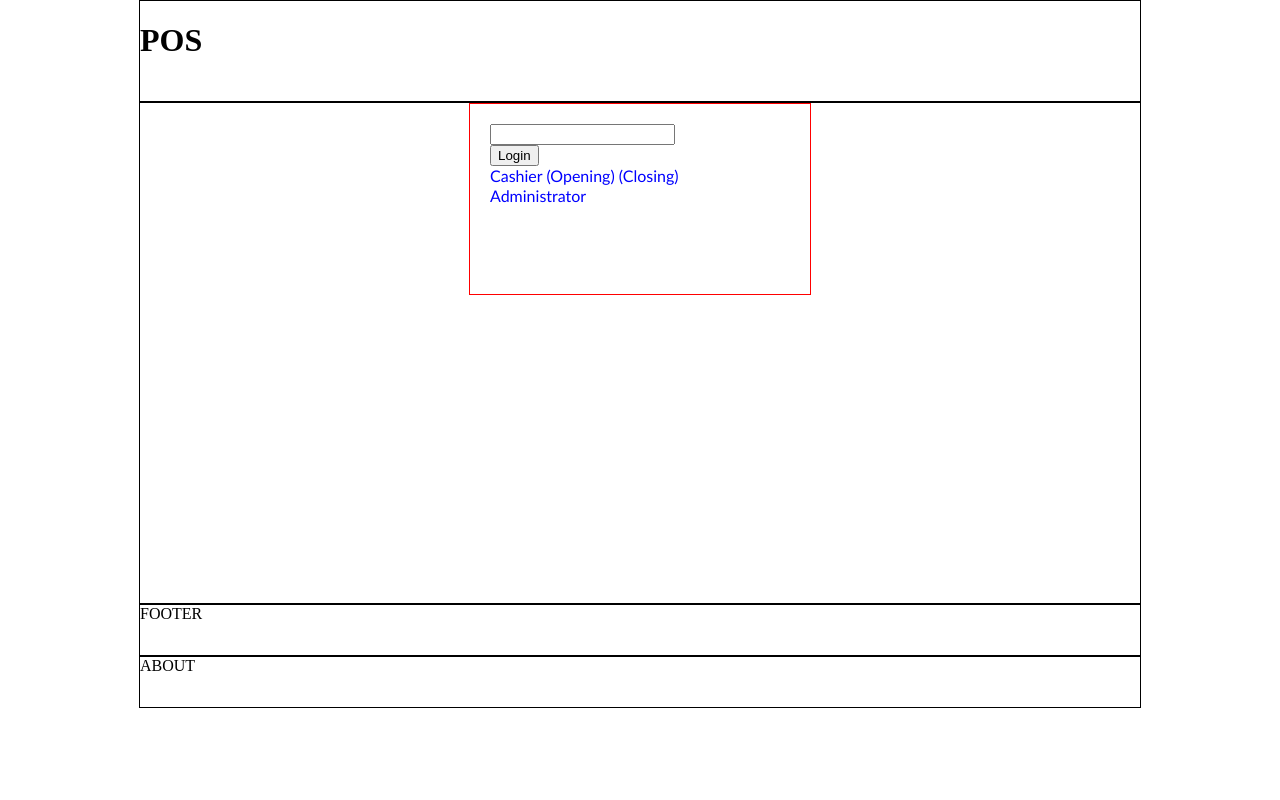
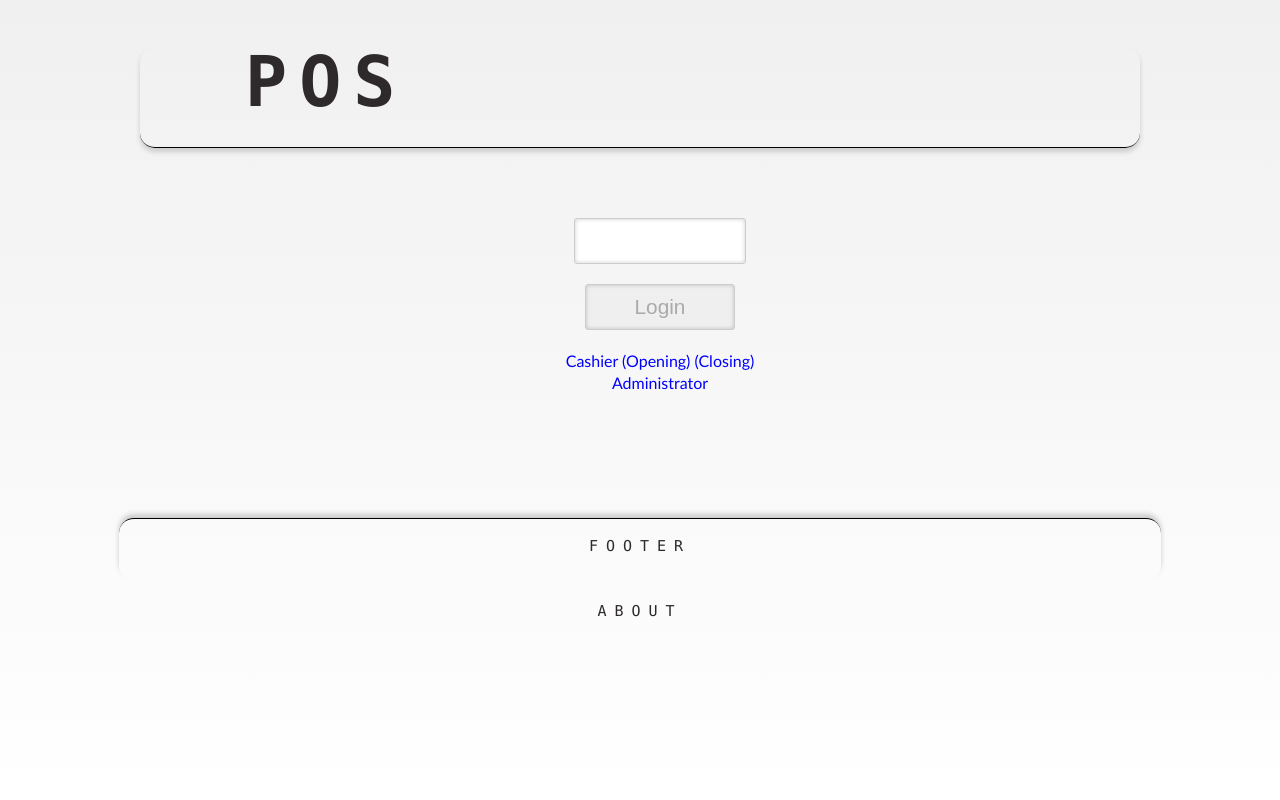
Before and after one commit to gracemenorprimavera/POS-1.0, a CodeIgniter app: page /POS/index.php/cashier/logout in a window 1280 px wide. Run offline with CodeIgniter, Linux system fonts and the light colour scheme; data that the repository does not hold is empty; some libraries are stand-ins or nearby versions.

Commit message:
updated CSS - trial only
better css coming soon *sorry, my creative juices are not working right
now *

```diff
--- a/application/views/cashier/search_main.php
+++ b/application/views/cashier/search_main.php
@@ -1,7 +1,7 @@
 SEARCH
 
 <?php echo form_open('cashier/search'); ?>
-	<input type="search" id="search" name="search" placeholder="Enter one word">
+	<input type="search" id="search" name="search" placeholder="Enter Item">
 
 	<?php form_submit('search_item', 'Search'); ?>
 <?php echo form_close(); ?>
--- a/application/views/template.php
+++ b/application/views/template.php
@@ -12,9 +12,16 @@
 
 	<?php $this->load->view('includes/header'); ?>
 
-	<div id="main_con">
-		<?php $this->load->view($page); ?>
-	</div>
+	<?php if($header=='POS') {
+		echo '<div id="login_con">';
+			 $this->load->view($page);
+		echo '</div>';
+	}else{
+		echo '<div id="main_con">';
+			 $this->load->view($page);
+		echo '</div>';
+	} ?>
+
 
 	<?php $this->load->view('includes/footer'); ?>
 
--- a/css/style.css
+++ b/css/style.css
@@ -1,41 +1,121 @@
-body {
+html {
 	height: 100%;
 	width: 100%;
 	margin: auto;
+	color: #2e2a2b;
+	font-family: Segoe UI;
+	background-color: #f0f0f0;
+	background: -webkit-gradient(linear, 0% 0%, 0% 100%, from(#fff), to( #f0f0f0));
+
+  	/* Safari 5.1, Chrome 10+ */
+  	background: -webkit-linear-gradient(top,  #f0f0f0, #fff);
+
+  	/* Firefox 3.6+ */
+  	background: -moz-linear-gradient(top,  #f0f0f0, #fff);
+
+  	/* IE 10 */
+  	background: -ms-linear-gradient(top,  #f0f0f0, #fff);
+
+  	/* Opera 11.10+ */
+  	background: -o-linear-gradient(top,  #f0f0f0, #fff);
 }
 
 div {
-	border: 1px solid black;
+	/*border: 1px solid black;*/
 	margin:auto;
-
 }
 
 .view {
-	overflow: scroll;
+	/*overflow: scroll;*/
 }
 
 #header {
 	height: 100px;
 	width:1000px;
 	margin: auto;
+	font-family: "Lucida Console", Monaco, monospace;
+	font-weight: lighter;
+	font-size: 35px;
+	text-indent: 3em;
+	text-transform: uppercase;
+	line-height:200%;
+	letter-spacing:12px;
+	border-bottom: 1px solid black;
+	border-radius: 15px;
+	box-shadow: 0px 4px 5px #ccc;
 }
 
-#footer, #about {
+#footer {
+	height: 20px;
+	width:1000px;
+	margin: auto;
+	padding: 21px;
+	font-family: "Lucida Console", Monaco, monospace;
+	font-weight: lighter;
+	font-size: 15px;
+	text-align: center;
+	line-height:90%;
+	letter-spacing:8px;
+	border-top: 1px solid black;
+	border-radius: 15px;
+	box-shadow: 0px -4px 5px #ccc;
+}
+
+#about {
 	height: 50px;
 	width:1000px;
+	margin: auto;
+	padding: 21px;
+	font-family: "Lucida Console", Monaco, monospace;
+	font-weight: lighter;
+	font-size: 15px;
+	text-align: center;
+	line-height:120%;
+	letter-spacing:8px;
 }
+
+
 
 #main_con {
 	height: 500px;
 	width: 1000px;
 }
 
+#login_con {
+	height: 320px;
+	width: 1000px;
+}
+
 #login_form, #password_form {
-	border: 1px solid red;
+	/*border: 1px solid red;*/
 	height: 150px;
 	width: 300px;
 	padding: 20px;
+	margin: 5% 35%;
+	text-align: center;
 }
+
+input{
+	border:0;
+	padding:10px;
+	font-size:1.3em;
+	font-family:Arial, sans-serif;
+	color:#aaa;
+	border:solid 1px #ccc;
+	margin:0 0 20px;
+	width:150px;
+	-webkit-border-radius: 3px;
+	-moz-border-radius: 3px;
+	border-radius: 3px;
+	-moz-box-shadow: inset 0 0 4px rgba(0,0,0,0.2);
+	-webkit-box-shadow: inset 0 0 4px rgba(0, 0, 0, 0.2);
+	box-shadow: inner 0 0 4px rgba(0, 0, 0, 0.2);
+	text-align: center;
+}
+
+
+
+
 
 #left_con {
 	width: 20%;
```
